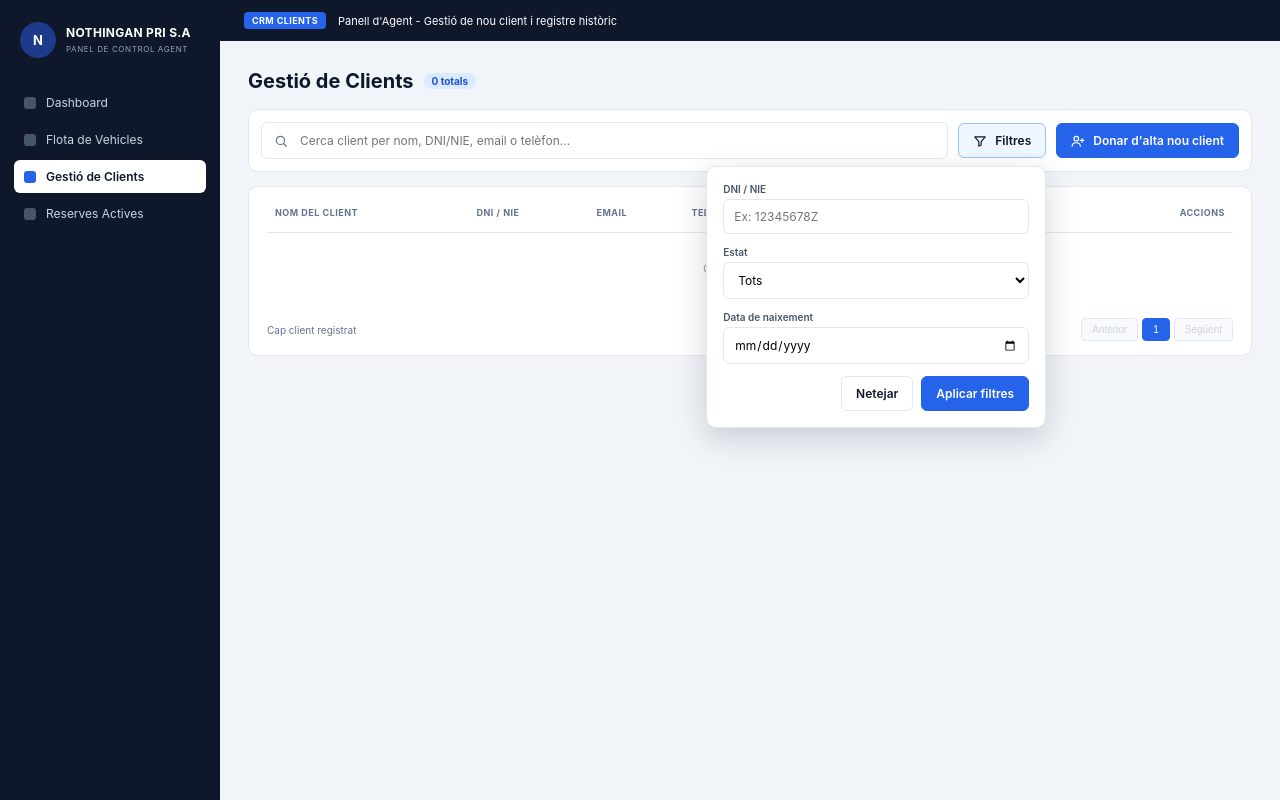
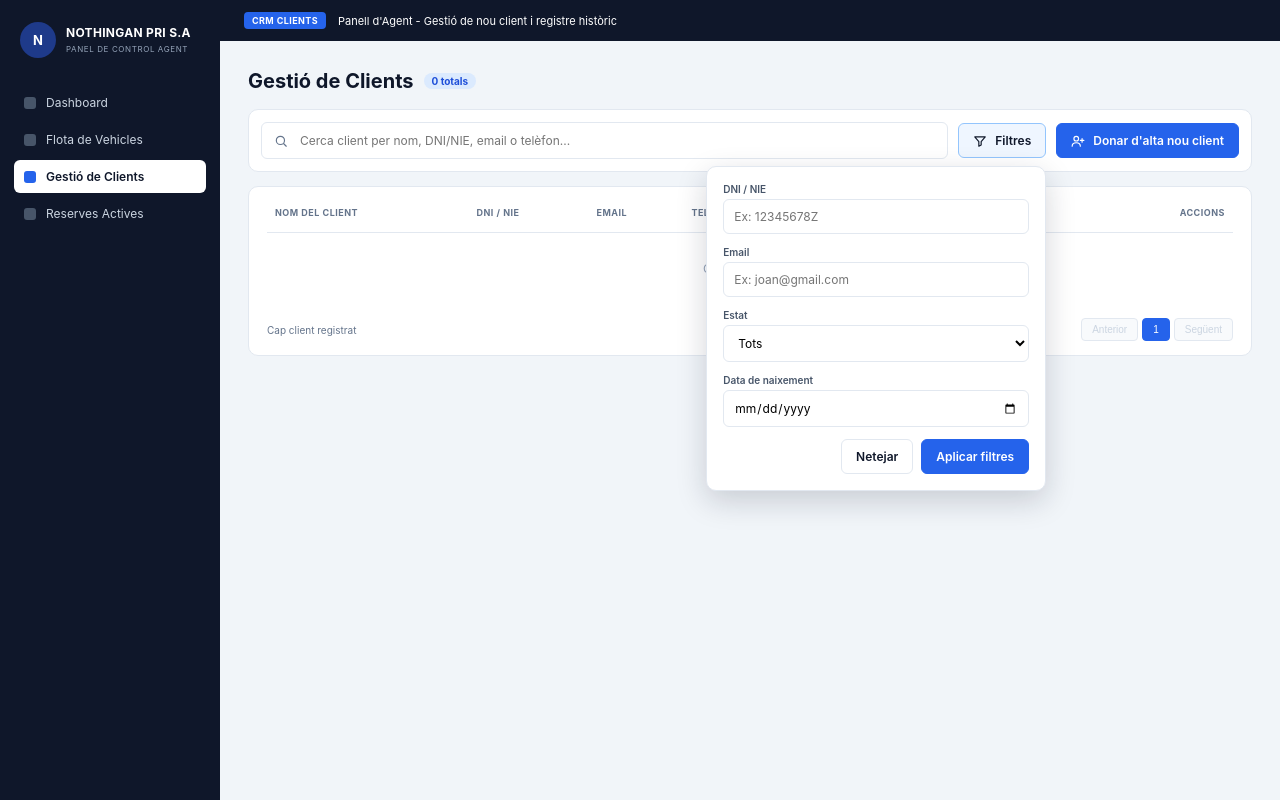
Before and after one commit to banfruns-ban/Nothingan-Pri-S.A., a Spring Boot app: page /clients in a window 1280 px wide, after a click on "Filtres". Run offline with Spring Boot 4, Linux system fonts and the light colour scheme; some libraries are stand-ins or nearby versions.

Commit message:
He solucionat el problema i ara es pot filtrar per email

```diff
--- a/src/main/java/cat/copernic/projecte1Grup3/Usuaris/Client/Controller/clientController.java
+++ b/src/main/java/cat/copernic/projecte1Grup3/Usuaris/Client/Controller/clientController.java
@@ -123,14 +123,15 @@ public class clientController {
     public String llistar(@RequestParam(required = false) String q,
                           @RequestParam(required = false) String dni,
                           @RequestParam(required = false) String estat,
-                          @RequestParam(required = false)
+                          @RequestParam(required = false) String email,
                           @DateTimeFormat(iso = DateTimeFormat.ISO.DATE) LocalDate dataNaixement,
                           Model model) {
-        model.addAttribute("clients", clientLogic.llistar(q, dni, estat, dataNaixement));
+        model.addAttribute("clients", clientLogic.llistar(q, dni, estat, email,dataNaixement));
         model.addAttribute("q", q);
         model.addAttribute("dni", dni);
         model.addAttribute("estat", estat);
         model.addAttribute("dataNaixement", dataNaixement);
+        model.addAttribute("email", email);
         return "llistaClients";
     }
 
--- a/src/main/resources/templates/llistaClients.html
+++ b/src/main/resources/templates/llistaClients.html
@@ -521,11 +521,14 @@
                                     <svg class="ico" viewBox="0 0 24 24"><path d="M3 5h18l-7 8v6l-4 2v-8z"/></svg>
                                     Filtres
                                     <span class="insignia"
-                                          th:if="${(dni != null and dni != '') or (estat != null and estat != '') or dataNaixement != null}">actius</span>
+                                          th:if="${(dni != null and dni != '')or (email != null and email != '') or (estat != null and estat != '') or dataNaixement != null}">actius</span>
                                 </summary>
                                 <div class="panell">
                                     <label>DNI / NIE
                                         <input type="text" name="dni" th:value="${dni}" placeholder="Ex: 12345678Z" maxlength="9">
+                                    </label>
+                                    <label>Email
+                                    <input type="text" name="email" th:value="${email}" placeholder="Ex: joan@gmail.com">
                                     </label>
                                     <label>Estat
                                         <select name="estat">
```
Also changed, not shown: src/main/java/cat/copernic/projecte1Grup3/Usuaris/Client/Service/clientService.java (+8 -1 lines).
